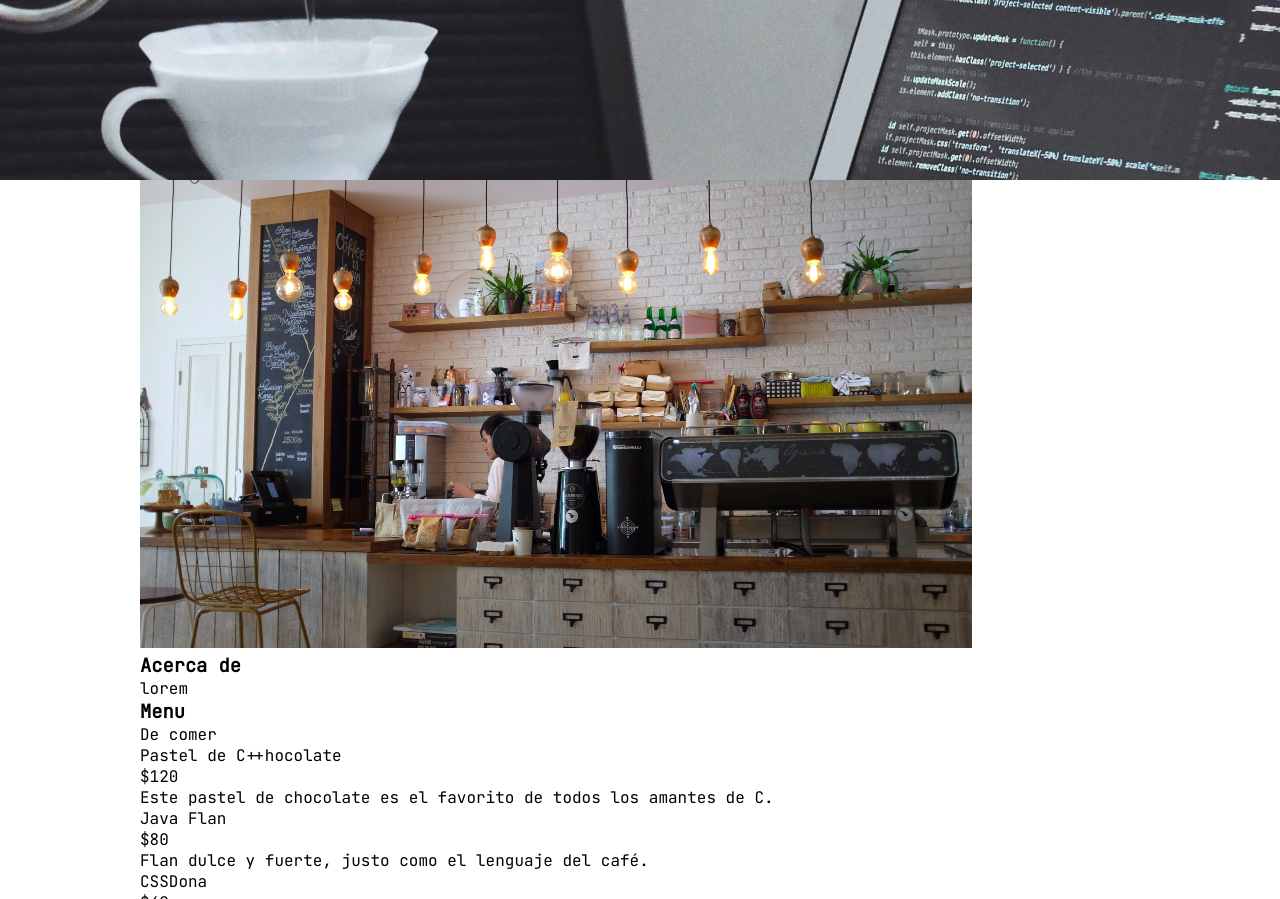
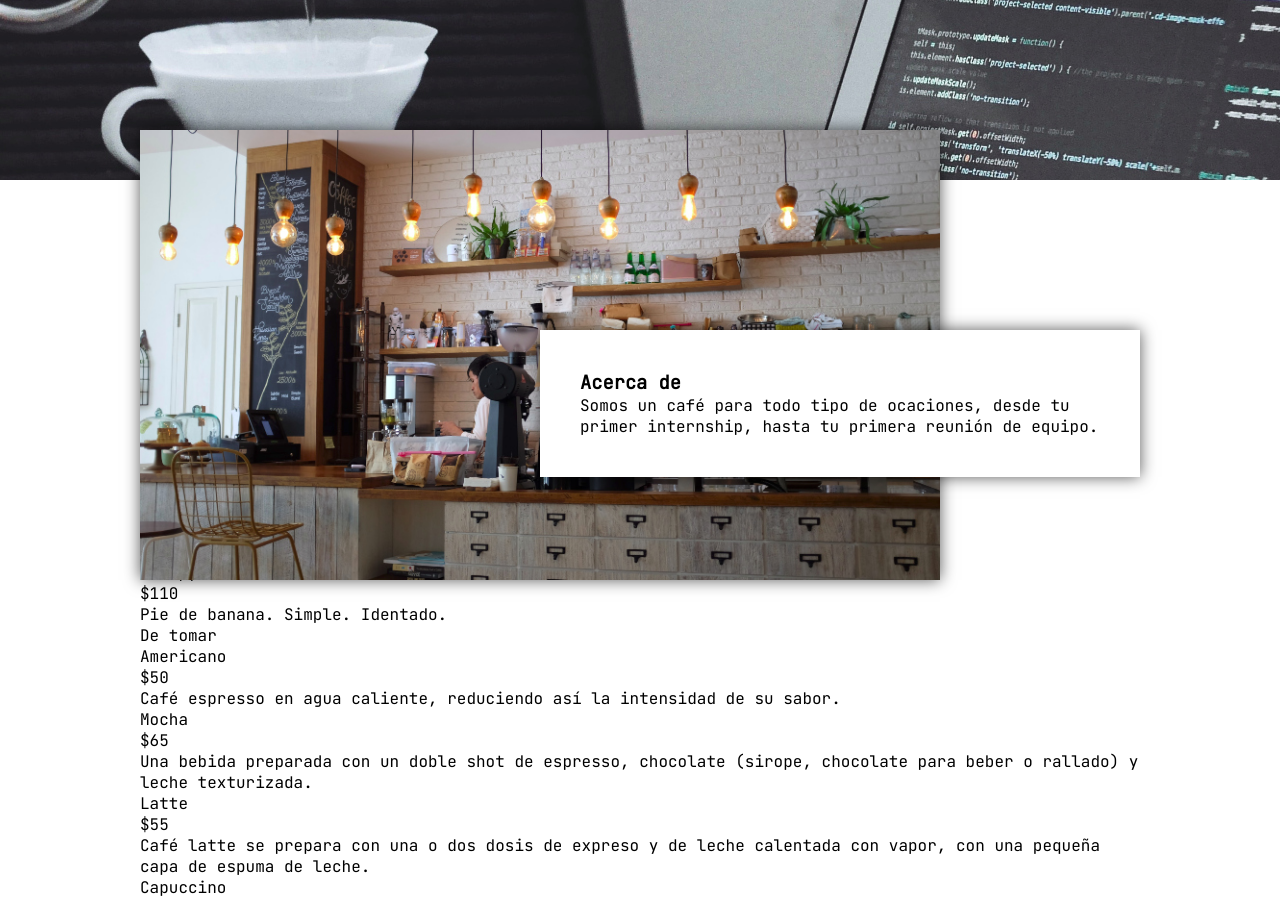
Before and after one commit to ivansmb11/DesarrolloWeb, a plain HTML site: page PRACTICAS/Cafeteria/index.html in a window 1280 px wide. Shown: the part 520-1419 px from the top of the page. Drawn offline with nearby package versions, Linux system fonts and the light colour scheme.

Commit message:
acercade

```diff
--- a/PRACTICAS/Cafeteria/css/estilos.css
+++ b/PRACTICAS/Cafeteria/css/estilos.css
@@ -70,3 +70,41 @@ header .textos h3 {
     font-weight: 100;
     font-style: italic;
 }
+
+
+/* main acerca de */
+.main {
+    width: 100%;
+    background: url('./../img/bg-textura.png');
+    background-repeat: repeat;
+}
+
+.main .acerca-de .contenedor {
+    overflow: visible;
+    position: relative;
+}
+
+.main .acerca-de .foto {
+    width: 80%;
+    position: absolute;
+    left: 0;
+    top: -50px;
+    z-index: 0;
+    box-shadow: 0px 0px 15px 0px rgba(0, 0, 0, 0.65);
+}
+
+.main .acerca-de .foto img {
+    width: 100%;
+    vertical-align: top;
+}
+
+.main .acerca-de article {
+    background: #fff;
+    padding: 40px;
+    width: 60%;
+    position: relative;
+    float: right;
+    top: 150px;
+    z-index: 1;
+    box-shadow: 0px 0px 15px 0px rgba(0, 0, 0, 0.65);
+}
--- a/PRACTICAS/Cafeteria/index.html
+++ b/PRACTICAS/Cafeteria/index.html
@@ -30,16 +30,17 @@
     </header>
 
     <section class="main">
-        <section class="acerca-de"></section>
+        <section class="acerca-de">
             <div class="contenedor">
                 <div class="foto">
                     <img src="./img/acerca.jpg" alt="acerca-cafeteria" srcset="">
                 </div>
                 <article>
                     <h3>Acerca de</h3>
-                <p>lorem</p>
+                    <p>Somos un café para todo tipo de ocaciones, desde tu primer internship, hasta tu primera reunión de equipo.</p>
                 </article>
             </div>
+        </section>
     </section>
 
     <section class="menu">
```
Also changed, not shown: PRACTICAS/Cafeteria/img/bg-textura.png (added). Lines whose indentation alone changed are shown as unchanged.
